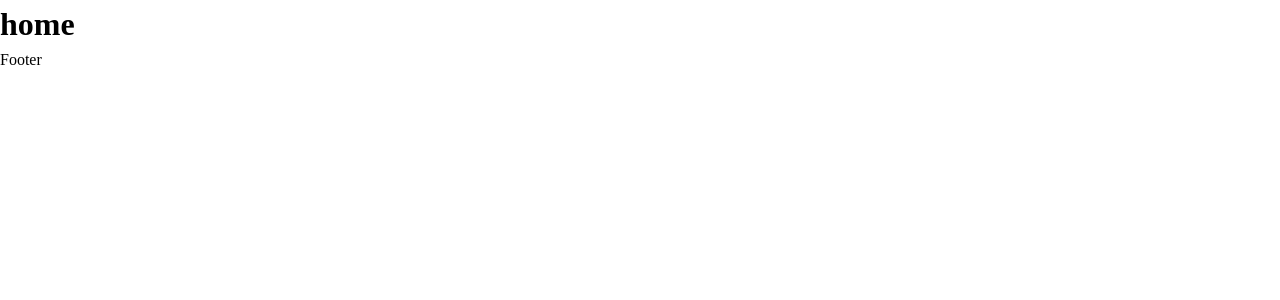
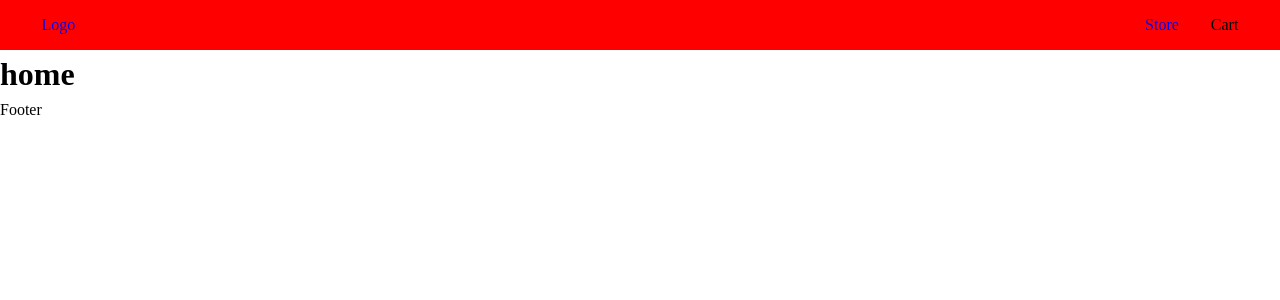
Before and after one commit to flnx/Billionaire-Cash-Splash, a React (Vite) app: page / in a window 1280 px wide. Shown: the top 300 px of the page. Built offline with nearby package versions, Linux system fonts and the light colour scheme.

Commit message:
Adding Container and testing if the scss setup works

```diff
--- /dev/null
+++ b/src/components/Container/Container.module.scss
@@ -0,0 +1,4 @@
+.container {
+    margin: 0 auto;
+    width: clamp(14rem, 93.5vw, 85rem);
+}
--- /dev/null
+++ b/src/components/Container/Container.tsx
@@ -0,0 +1,10 @@
+import { ReactNode } from 'react';
+import styles from './Container.module.scss';
+
+type ContainerProps = {
+    children: ReactNode;
+};
+
+export const Container = ({ children }: ContainerProps) => {
+    return <div className={styles.container}>{children}</div>;
+};
--- /dev/null
+++ b/src/components/Navbar/Navbar.module.scss
@@ -0,0 +1,15 @@
+.header {
+    background: red;
+}
+
+.navContainer {
+    display: flex;
+    justify-content: space-between;
+    align-items: center;
+    height: 50px;
+
+    nav {
+        display: flex;
+        gap: 2rem;
+    }
+}
--- a/src/components/Navbar/Navbar.tsx
+++ b/src/components/Navbar/Navbar.tsx
@@ -1,16 +1,21 @@
 import { Link } from 'react-router-dom';
-import styles from './Navbar.scss';
-
+import styles from './Navbar.module.scss';
+import { Container } from '../Container/Container';
 
 export const Navbar = () => {
     return (
-        <div>
-            <div className="logo">
-
-            </div>
-            <nav>
-                {/* <Link to="/">Home</Link>     */}
-            </nav>
-        </div>
+        <header className={styles.header}>
+            <Container>
+                <div className={styles.navContainer}>
+                    <div className="logo">
+                        <Link to="/">Logo</Link>
+                    </div>
+                    <nav>
+                        <Link to="/store">Store</Link>
+                        <div>Cart</div>
+                    </nav>
+                </div>
+            </Container>
+        </header>
     );
 };
```
Also changed, not shown: src/components/Navbar/Navbar.scss (deleted).
